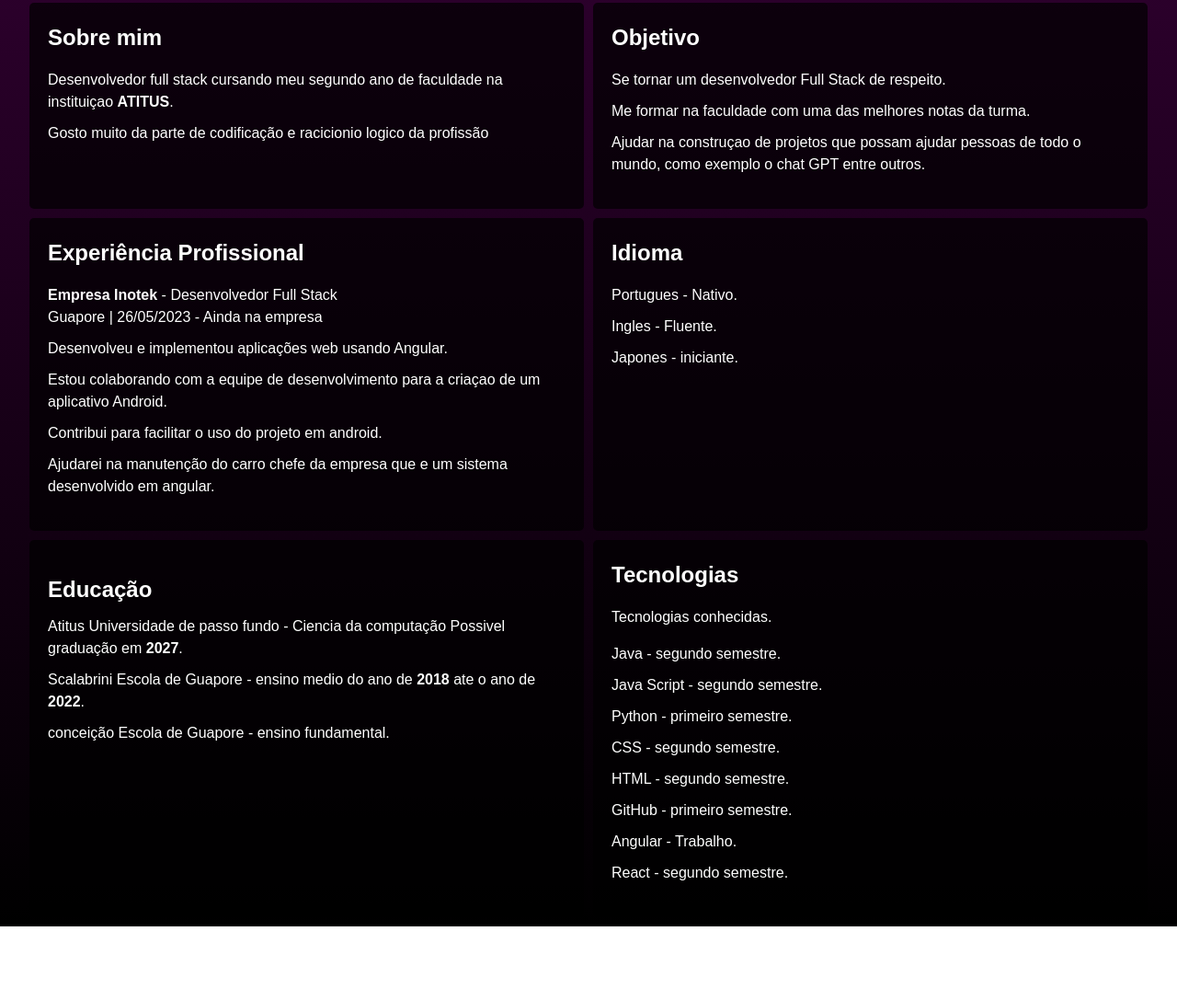
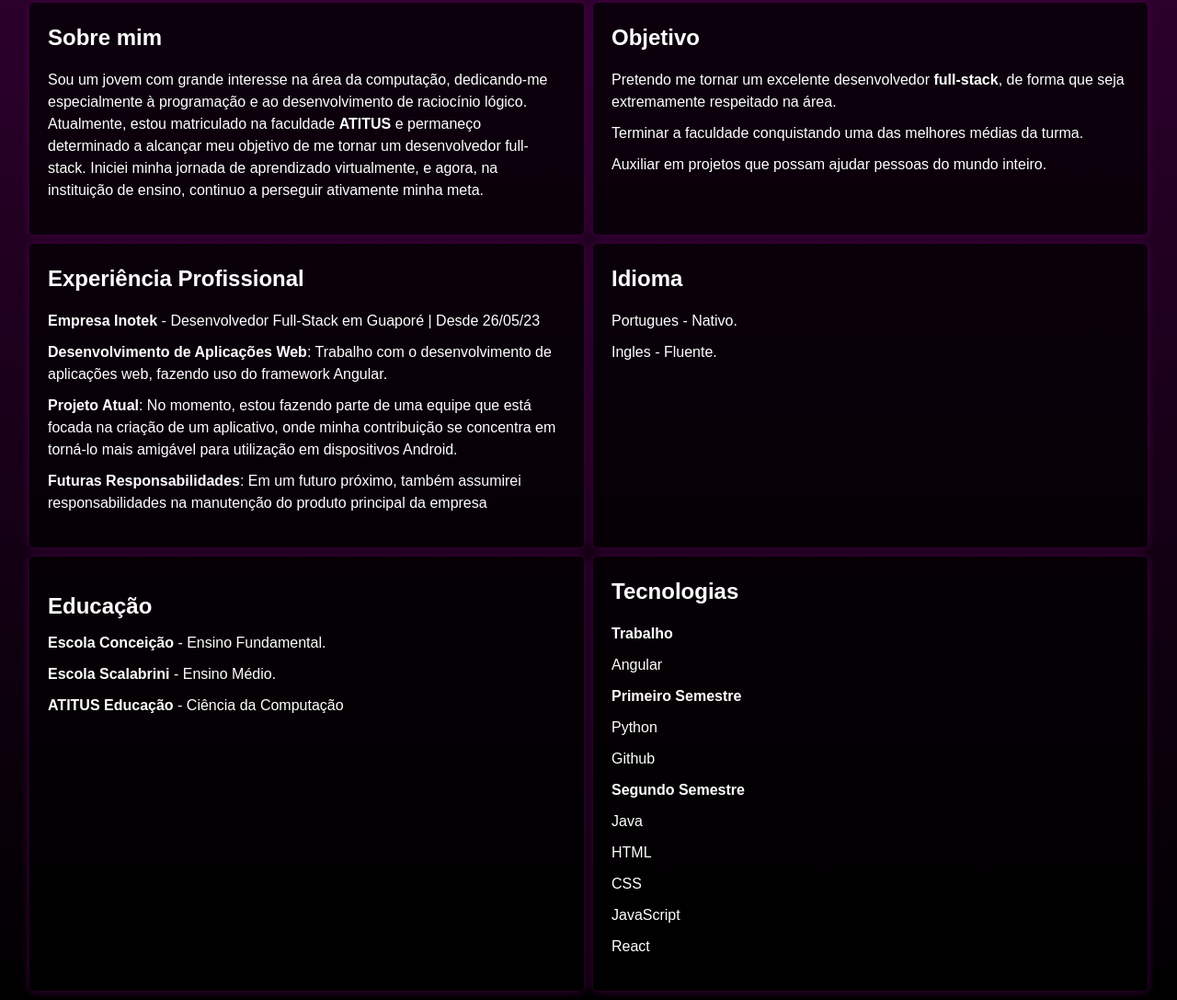
Before and after one commit to Gabriel-Henrique-Gemelli/site-pessoal, a plain HTML site: page index.html in a window 1280 px wide. Shown: the part 197-1284 px from the top of the page at 92% size. Before the commit the page ends 1204 px from the top, so only its background shows below. Drawn offline with Linux system fonts and the light colour scheme.

Commit message:
site pessoal 2.0

```diff
--- a/index.html
+++ b/index.html
@@ -4,8 +4,9 @@
 <head>
     <meta charset="UTF-8">
     <meta name="viewport" content="width=device-width, initial-scale=1.0">
+    <!-- <link rel="stylesheet" href="Reset.css"> -->
     <link rel="stylesheet" href="styles.css">
-    <link rel="icon" type="image/x-icon" href="icons8-monkey-d.-luffy-16.png">
+    <link rel="icon" type="image/x-icon" href="mais bonito.jfif">
     <title>Portfólio</title>
 
 </head>
@@ -32,20 +33,22 @@
         <section id="SobreMim">
             <h2>Sobre mim</h2>
             <ul>
-                <li>Desenvolvedor full stack cursando meu segundo ano de faculdade na instituiçao
-                    <strong>ATITUS</strong>.</li>
-                <li>Gosto muito da parte de codificação e racicionio logico da profissão</li>
+                <li>Sou um jovem com grande interesse na área da computação,
+                    dedicando-me especialmente à programação e ao desenvolvimento de raciocínio lógico.
+                    Atualmente, estou matriculado na faculdade <strong>ATITUS</strong> e permaneço determinado a alcançar meu objetivo de me tornar um desenvolvedor full-stack.
+                    Iniciei minha jornada de aprendizado virtualmente,
+                    e agora, na instituição de ensino, continuo a perseguir ativamente minha meta.</li>
             </ul>
         </section>
 
         <section id="objetivo">
             <h2>Objetivo</h2>
             <ul>
-                <li>Se tornar um desenvolvedor Full Stack de respeito.</li>
-                <li>Me formar na faculdade com uma das melhores notas da turma.</li>
-                <li>Ajudar na construçao de projetos que possam ajudar pessoas de todo o mundo, como exemplo o chat GPT
-                    entre
-                    outros.</li>
+                <li>Pretendo me tornar um excelente desenvolvedor <strong>full-stack</strong>, de forma que seja extremamente respeitado na área.</li>
+
+                <li>Terminar a faculdade conquistando uma das melhores médias da turma.</li>
+
+                <li>Auxiliar em projetos que possam ajudar pessoas do mundo inteiro.</li>
             </ul>
         </section>
 
@@ -53,13 +56,14 @@
             <h2>Experiência Profissional</h2>
             <ul>
                 <li>
-                    <strong>Empresa Inotek</strong> - Desenvolvedor Full Stack<br>
-                    Guapore | 26/05/2023 - Ainda na empresa
                     <ul>
-                        <li>Desenvolveu e implementou aplicações web usando Angular.</li>
-                        <li>Estou colaborando com a equipe de desenvolvimento para a criaçao de um aplicativo Android.</li>
-                        <li>Contribui para facilitar o uso do projeto em android.</li>
-                        <li>Ajudarei na manutenção do carro chefe da empresa que e um sistema desenvolvido em angular.</li>
+                        <li><strong>Empresa Inotek</strong> - Desenvolvedor Full-Stack em Guaporé | Desde 26/05/23</li>
+
+                        <li><strong>Desenvolvimento de Aplicações Web</strong>: Trabalho com o desenvolvimento de aplicações web, fazendo uso do framework Angular.</li>
+
+                        <li><strong>Projeto Atual</strong>: No momento, estou fazendo parte de uma equipe que está focada na criação de um aplicativo, onde minha contribuição se concentra em torná-lo mais amigável para utilização em dispositivos Android.</li>
+
+                        <li><strong>Futuras Responsabilidades</strong>: Em um futuro próximo, também assumirei responsabilidades na manutenção do produto principal da empresa</li>
                     </ul>
                 </li>
             </ul>
@@ -69,7 +73,6 @@
             <ul>
                 <li>Portugues - Nativo.</li>
                 <li>Ingles - Fluente.</li>
-                <li>Japones - iniciante.</li>
             </ul>
         </section>
 
@@ -77,24 +80,26 @@
             <ul>
             <h2>Educação</h2>
             <ul>
-            <li>Atitus Universidade de passo fundo - Ciencia da computação Possivel graduação em <strong>2027</strong>.</li>
-            <li>Scalabrini Escola de Guapore - ensino medio do ano de <strong>2018</strong> ate o ano de <strong>2022</strong>.</li>
-            <li>conceição Escola de Guapore - ensino fundamental.</li>
+                <li><strong>Escola Conceição</strong> - Ensino Fundamental.</li>
+                <li><strong>Escola Scalabrini</strong> - Ensino Médio.</li>
+                <li><strong>ATITUS Educação</strong> - Ciência da Computação</li>
             <ul>
         </section>
 
         <section>
             <h2>Tecnologias</h2>
-            <p>Tecnologias conhecidas.</p>
             <ul>
-                <li>Java - segundo semestre.</li>
-                <li>Java Script - segundo semestre.</li>
-                <li>Python - primeiro semestre.</li>
-                <li>CSS - segundo semestre.</li>
-                <li>HTML - segundo semestre.</li>
-                <li>GitHub - primeiro semestre.</li>
-                <li>Angular - Trabalho.</li>
-                <li>React - segundo semestre.</li>
+                <li><strong>Trabalho</strong></li>
+                <li>Angular</li>
+                <li><strong>Primeiro Semestre</strong></li>
+                <li>Python</li>
+                <li>Github</li>
+                <li><strong>Segundo Semestre</strong></li>
+                <li>Java</li>
+                <li>HTML</li>
+                <li>CSS</li>
+                <li>JavaScript</li>
+                <li>React</li>
             </ul>
         </section>
 
--- a/styles.css
+++ b/styles.css
@@ -1,6 +1,6 @@
 body {
     font-family: Arial, sans-serif;
-    background: linear-gradient(to bottom, #330033, #000000);
+    background: linear-gradient(to bottom, #330033, #000000) no-repeat;
     color: #FFFFFF;
     margin: 0;
     padding: 0;
@@ -22,6 +22,7 @@ img {
     max-width: 150px;
     border-radius: 50%;
     margin-right: 20px;
+    box-shadow: 0 0 10px #ffffff;
 }
 
 
@@ -43,6 +44,7 @@ address {
 
 section {
     background: rgba(0, 0, 0, 0.7);
+    box-shadow: 0 0 10px #4a004a;
     padding: 20px;
     margin: 20px;
     border-radius: 5px;
@@ -83,7 +85,7 @@ a:hover {
         align-items: center;
         justify-content: center;
         height: 100vh;
-        background: linear-gradient(to bottom, #330033, #000000);
+        background: linear-gradient(to bottom, #330033, #000000) no-repeat;
     }
 
     .foto{
```
Also changed, not shown: mais bonito.jfif (added).
